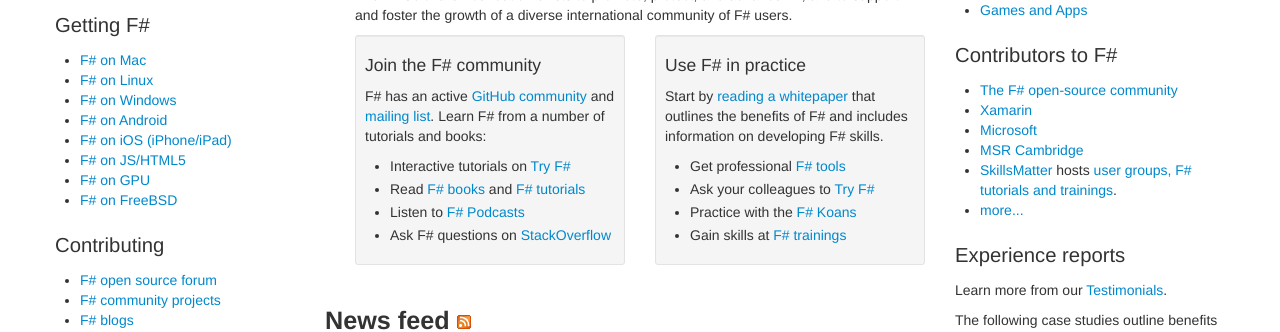
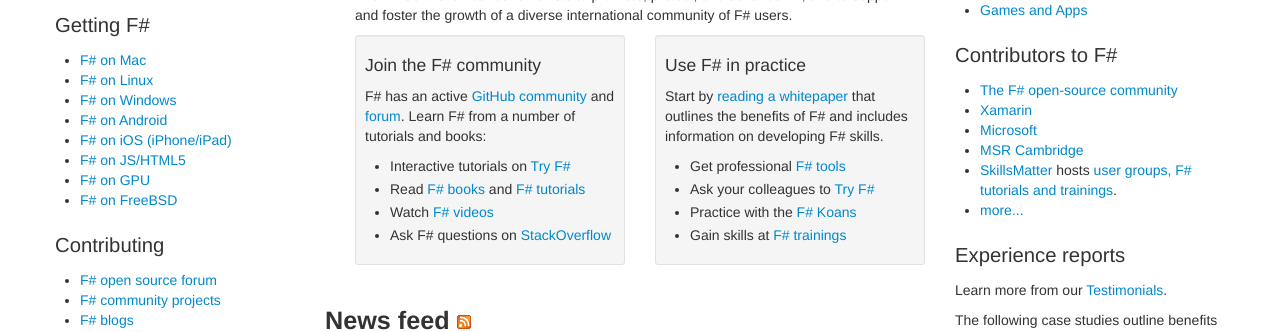
Before and after one commit to fsharp/fsharp.org, a Jekyll site: the page built from index.html, in a window 1280 px wide and 900 px high. Shown: the part 365-697 px from the top of the window. Built offline with Jekyll 4.4.1, drawn with Linux system fonts in a browser that asks for light colours; nearby versions of some CDN libraries; some web fonts are replaced; comment, search, counter and statistics services are not loaded.

Commit message:
Update index.html

```diff
--- a/index.html
+++ b/index.html
@@ -24,13 +24,13 @@
         <div class="well well-small hpBanner">
           <h4>Join the F# community</h4>
           <p>F# has an active <a href="http://fsharp.github.com/">GitHub community</a> and
-            <a href="http://groups.google.com/group/fsharp-opensource">mailing list</a>.
+            <a href="http://groups.google.com/group/fsharp-opensource">forum</a>.
             Learn F# from a number of tutorials and books:
           </p>
           <ul>
             <li>Interactive tutorials on <a href="http://www.tryfsharp.org/Learn">Try F#</a></li>
             <li>Read <a href="/about/learning.html">F# books</a> and <a href="http://www.developerfusion.com/t/fsharp/tutorials/">F# tutorials</a></li>
-            <li>Listen to <a href="http://www.developerfusion.com/t/fsharp/media/">F# Podcasts</a></li>
+            <li>Watch <a href="/videos/1">F# videos</a></li>
             <li>Ask F# questions on <a href="http://stackoverflow.com/tags/f%23/info">StackOverflow</a></li>
           </ul>
         </div>
```
